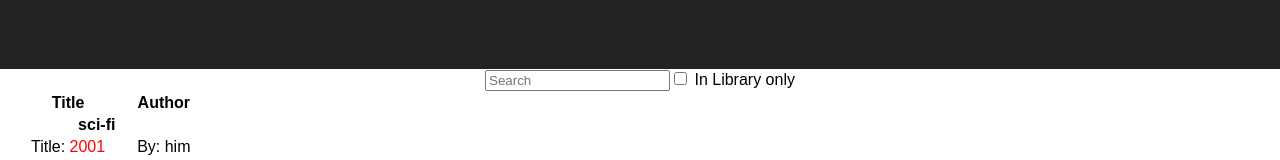
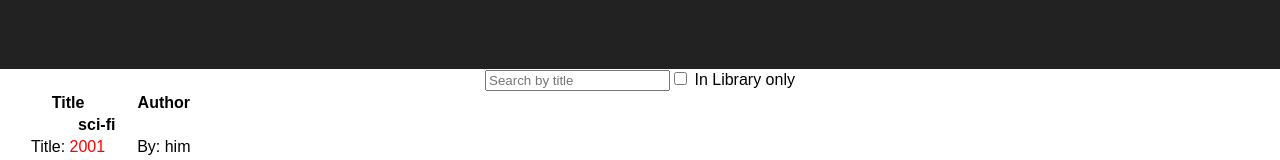
Before and after one commit to davideliason/mybooks-react, a React (Create React App) app: page / in a window 1280 px wide. Shown: the part 121-281 px from the top of the page. Built offline with nearby package versions, Linux system fonts and the light colour scheme.

Commit message:
update placeholder text in searchbar

```diff
--- a/src/App.js
+++ b/src/App.js
@@ -64,7 +64,7 @@ class SearchBar extends React.Component{
   render(){
     return(
        <form>
-         <input type="text" placeholder="Search" value={this.props.filterText} onChange={this.handleFilterTextInputChange}></input>
+         <input type="text" placeholder="Search by title" value={this.props.filterText} onChange={this.handleFilterTextInputChange}></input>
          <input type="checkbox" checked={this.props.inLibraryOnly} onChange={this.handleInLibraryOnlyInputChange}></input> In Library only
        </form>
     );
```
